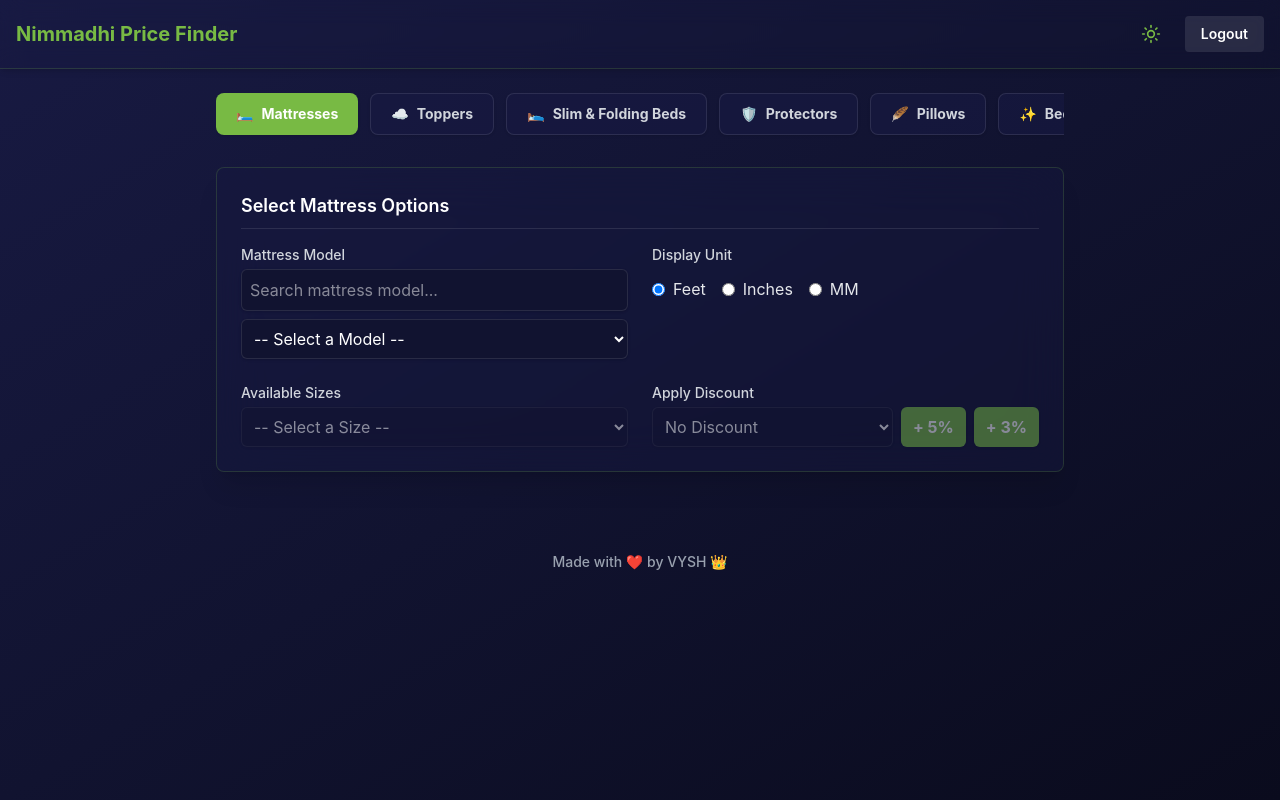
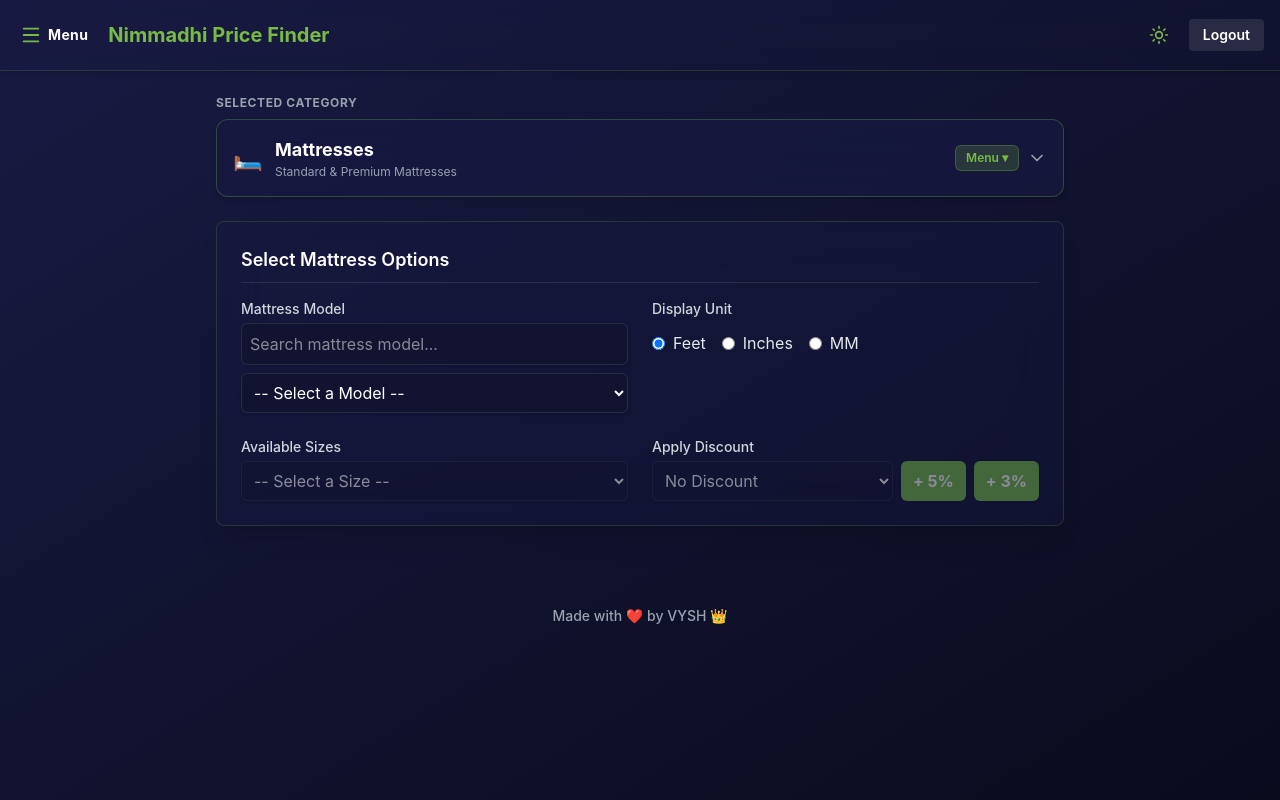
Before and after one commit to b-vysh/Nimmadhi-Price-Finder, a React (Vite) app: page / in a window 1280 px wide. Built offline with nearby package versions, Linux system fonts and the light colour scheme; sample sign-in values are in the browser's storage.

Commit message:
Change category navigation from swipe tabs to menu

```diff
--- a/src/components/PriceFinder.tsx
+++ b/src/components/PriceFinder.tsx
@@ -6,11 +6,27 @@ import { SLIMBED_DATA } from '../data/slimbeds';
 import { PROTECTOR_DATA } from '../data/protectors';
 import { PILLOW_DATA } from '../data/pillows';
 import { BEDSPREAD_DATA } from '../data/bedspreads';
-import { Moon, Sun } from 'lucide-react';
+import { Moon, Sun, Menu, X, ChevronDown, Check } from 'lucide-react';
 
 const DISCOUNTS = [0, 10, 20, 30, 40, 50];
 type UnitType = 'feet' | 'inches' | 'metric';
 type TabType = 'mattress' | 'topper' | 'slimbed' | 'protector' | 'pillow' | 'bedspread';
+
+interface CategoryOption {
+  id: TabType;
+  label: string;
+  icon: string;
+  subtitle: string;
+}
+
+const CATEGORIES: CategoryOption[] = [
+  { id: 'mattress', label: 'Mattresses', icon: '🛏️', subtitle: 'Standard & Premium Mattresses' },
+  { id: 'topper', label: 'Mattress Toppers', icon: '☁️', subtitle: 'Memory, Latex & PU 2" Toppers' },
+  { id: 'slimbed', label: 'Slim & Folding Beds', icon: '🛌', subtitle: 'Foam Slimbeds & Folding Beds' },
+  { id: 'protector', label: 'Waterproof Protectors', icon: '🛡️', subtitle: '12" PRO Fitted Protectors' },
+  { id: 'pillow', label: 'Pillows', icon: '🪶', subtitle: 'Micro, Foam, Latex & Memory Pillows' },
+  { id: 'bedspread', label: 'Bed Spreads & Comforter', icon: '✨', subtitle: 'Bed Spreads, 7D Prints & Comforters' },
+];
 
 const PriceFinder = () => {
   const navigate = useNavigate();
@@ -21,6 +37,8 @@ const PriceFinder = () => {
   const [discount, setDiscount] = useState<number>(0);
   const [extraDiscounts, setExtraDiscounts] = useState<number[]>([]);
   const [modelSearch, setModelSearch] = useState('');
+  const [isDropdownOpen, setIsDropdownOpen] = useState(false);
+  const [isDrawerOpen, setIsDrawerOpen] = useState(false);
   const [isDark, setIsDark] = useState(
     () => localStorage.getItem('theme') !== 'light'
   );
@@ -50,6 +68,8 @@ const PriceFinder = () => {
 
   const currentModel = currentDataset.find((m) => m.id === selectedModel);
   const currentSize = currentModel?.sizes.find((s) => s.sizeId === selectedSize);
+
+  const currentCategory = CATEGORIES.find((c) => c.id === activeTab) || CATEGORIES[0];
 
   const getSizeDisplay = (sizeId: string) => {
     const sizeData = STANDARD_SIZES[sizeId];
@@ -90,6 +110,8 @@ const PriceFinder = () => {
       setExtraDiscounts([]);
       setModelSearch('');
     }
+    setIsDropdownOpen(false);
+    setIsDrawerOpen(false);
   };
 
   const getTabTitle = () => {
@@ -109,9 +131,20 @@ const PriceFinder = () => {
 
   return (
     <div className="min-h-screen bg-gray-50 dark:bg-gradient-to-br dark:from-[#181a43] dark:via-[#111330] dark:to-[#0a0b1d] transition-colors duration-300">
-      <nav className="bg-blue-900 dark:bg-transparent dark:border-b dark:border-[#78ba44]/20 text-white p-4 flex justify-between items-center shadow-md dark:backdrop-blur-md">
-        <h1 className="text-xl font-bold dark:text-[#78ba44]">Nimmadhi Price Finder</h1>
-        <div className="flex items-center gap-4">
+      {/* Top Navbar */}
+      <nav className="bg-blue-900 dark:bg-transparent dark:border-b dark:border-[#78ba44]/20 text-white p-4 flex justify-between items-center shadow-md dark:backdrop-blur-md sticky top-0 z-30">
+        <div className="flex items-center gap-3">
+          <button
+            onClick={() => setIsDrawerOpen(true)}
+            className="p-2 -ml-1 rounded-lg hover:bg-white/10 transition-colors flex items-center gap-1.5 focus:outline-none"
+            aria-label="Open Category Menu"
+          >
+            <Menu size={22} className="text-[#78ba44]" />
+            <span className="font-bold text-sm tracking-wide">Menu</span>
+          </button>
+          <h1 className="text-lg sm:text-xl font-bold dark:text-[#78ba44]">Nimmadhi Price Finder</h1>
+        </div>
+        <div className="flex items-center gap-3">
           <button
             onClick={toggleTheme}
             className="p-2 rounded-full hover:bg-white/10 transition-colors focus:outline-none"
@@ -121,85 +154,145 @@ const PriceFinder = () => {
           </button>
           <button
             onClick={handleLogout}
-            className="bg-blue-800 dark:bg-white/10 hover:bg-blue-700 dark:hover:bg-white/20 px-4 py-2 rounded text-sm font-semibold transition"
+            className="bg-blue-800 dark:bg-white/10 hover:bg-blue-700 dark:hover:bg-white/20 px-3.5 py-1.5 rounded text-sm font-semibold transition"
           >
             Logout
           </button>
         </div>
       </nav>
 
+      {/* Slide-over Side Drawer Menu */}
+      {isDrawerOpen && (
+        <>
+          <div
+            className="fixed inset-0 bg-black/60 backdrop-blur-sm z-40 transition-opacity"
+            onClick={() => setIsDrawerOpen(false)}
+          />
+          <aside className="fixed inset-y-0 left-0 max-w-xs w-full bg-white dark:bg-[#111330] shadow-2xl z-50 flex flex-col justify-between border-r dark:border-[#78ba44]/30 animate-in slide-in-from-left duration-200">
+            <div>
+              <div className="p-4 border-b dark:border-white/10 flex items-center justify-between">
+                <div>
+                  <h2 className="text-base font-bold text-gray-900 dark:text-white">Price Categories</h2>
+                  <p className="text-xs text-gray-500 dark:text-gray-400">Select product type to view prices</p>
+                </div>
+                <button
+                  onClick={() => setIsDrawerOpen(false)}
+                  className="p-2 rounded-lg hover:bg-gray-100 dark:hover:bg-white/10 text-gray-500 dark:text-gray-300"
+                >
+                  <X size={20} />
+                </button>
+              </div>
+
+              <div className="p-3 space-y-1">
+                {CATEGORIES.map((cat) => {
+                  const isActive = activeTab === cat.id;
+                  return (
+                    <button
+                      key={cat.id}
+                      type="button"
+                      onClick={() => handleTabChange(cat.id)}
+                      className={`w-full flex items-center justify-between px-3.5 py-3 rounded-xl text-left transition-all ${
+                        isActive
+                          ? 'bg-blue-600 dark:bg-[#78ba44] text-white font-bold shadow-md'
+                          : 'hover:bg-gray-100 dark:hover:bg-white/5 text-gray-700 dark:text-gray-200'
+                      }`}
+                    >
+                      <div className="flex items-center gap-3">
+                        <span className="text-2xl">{cat.icon}</span>
+                        <div>
+                          <div className="text-sm font-semibold">{cat.label}</div>
+                          <div className={`text-xs ${isActive ? 'text-white/80' : 'text-gray-400 dark:text-gray-500'}`}>
+                            {cat.subtitle}
+                          </div>
+                        </div>
+                      </div>
+                      {isActive && <Check size={18} />}
+                    </button>
+                  );
+                })}
+              </div>
+            </div>
+
+            <div className="p-4 border-t dark:border-white/10 text-center text-xs text-gray-400">
+              Nimmadhi Sleep Solutions
+            </div>
+          </aside>
+        </>
+      )}
+
       <main className="max-w-4xl mx-auto p-4 sm:p-6">
-        {/* Navigation Tabs */}
-        <div className="flex gap-2 sm:gap-3 mb-6 overflow-x-auto pb-2 scrollbar-none">
+        {/* Category Menu Selector */}
+        <div className="relative mb-6">
+          <label className="block text-xs font-bold text-gray-500 dark:text-gray-400 uppercase tracking-wider mb-2">
+            Selected Category
+          </label>
           <button
             type="button"
-            onClick={() => handleTabChange('mattress')}
-            className={`flex items-center gap-2 px-4 sm:px-5 py-2.5 rounded-lg font-bold text-sm whitespace-nowrap transition-all shadow-sm ${
-              activeTab === 'mattress'
-                ? 'bg-blue-600 dark:bg-[#78ba44] text-white shadow-md'
-                : 'bg-white dark:bg-[#181a43]/60 text-gray-700 dark:text-gray-300 hover:bg-gray-100 dark:hover:bg-white/10 border border-gray-200 dark:border-white/10'
-            }`}
+            onClick={() => setIsDropdownOpen(!isDropdownOpen)}
+            className="w-full flex items-center justify-between p-3.5 sm:p-4 bg-white dark:bg-[#181a43]/60 dark:backdrop-blur-xl border border-gray-200 dark:border-[#78ba44]/30 rounded-xl shadow-md text-left transition-all hover:border-[#78ba44]"
           >
-            <span>🛏️</span> Mattresses
+            <div className="flex items-center gap-3">
+              <span className="text-2xl">{currentCategory.icon}</span>
+              <div>
+                <div className="text-base sm:text-lg font-bold text-gray-900 dark:text-white">
+                  {currentCategory.label}
+                </div>
+                <div className="text-xs text-gray-500 dark:text-gray-400">
+                  {currentCategory.subtitle}
+                </div>
+              </div>
+            </div>
+            <div className="flex items-center gap-2">
+              <span className="text-xs font-semibold px-2.5 py-1 rounded-md bg-blue-50 dark:bg-[#78ba44]/20 text-blue-700 dark:text-[#78ba44] border border-blue-200 dark:border-[#78ba44]/30">
+                Menu ▾
+              </span>
+              <ChevronDown
+                className={`transition-transform duration-200 text-gray-500 dark:text-gray-400 ${
+                  isDropdownOpen ? 'rotate-180 text-[#78ba44]' : ''
+                }`}
+                size={20}
+              />
+            </div>
           </button>
-          <button
-            type="button"
-            onClick={() => handleTabChange('topper')}
-            className={`flex items-center gap-2 px-4 sm:px-5 py-2.5 rounded-lg font-bold text-sm whitespace-nowrap transition-all shadow-sm ${
-              activeTab === 'topper'
-                ? 'bg-blue-600 dark:bg-[#78ba44] text-white shadow-md'
-                : 'bg-white dark:bg-[#181a43]/60 text-gray-700 dark:text-gray-300 hover:bg-gray-100 dark:hover:bg-white/10 border border-gray-200 dark:border-white/10'
-            }`}
-          >
-            <span>☁️</span> Toppers
-          </button>
-          <button
-            type="button"
-            onClick={() => handleTabChange('slimbed')}
-            className={`flex items-center gap-2 px-4 sm:px-5 py-2.5 rounded-lg font-bold text-sm whitespace-nowrap transition-all shadow-sm ${
-              activeTab === 'slimbed'
-                ? 'bg-blue-600 dark:bg-[#78ba44] text-white shadow-md'
-                : 'bg-white dark:bg-[#181a43]/60 text-gray-700 dark:text-gray-300 hover:bg-gray-100 dark:hover:bg-white/10 border border-gray-200 dark:border-white/10'
-            }`}
-          >
-            <span>🛌</span> Slim & Folding Beds
-          </button>
-          <button
-            type="button"
-            onClick={() => handleTabChange('protector')}
-            className={`flex items-center gap-2 px-4 sm:px-5 py-2.5 rounded-lg font-bold text-sm whitespace-nowrap transition-all shadow-sm ${
-              activeTab === 'protector'
-                ? 'bg-blue-600 dark:bg-[#78ba44] text-white shadow-md'
-                : 'bg-white dark:bg-[#181a43]/60 text-gray-700 dark:text-gray-300 hover:bg-gray-100 dark:hover:bg-white/10 border border-gray-200 dark:border-white/10'
-            }`}
-          >
-            <span>🛡️</span> Protectors
-          </button>
-          <button
-            type="button"
-            onClick={() => handleTabChange('pillow')}
-            className={`flex items-center gap-2 px-4 sm:px-5 py-2.5 rounded-lg font-bold text-sm whitespace-nowrap transition-all shadow-sm ${
-              activeTab === 'pillow'
-                ? 'bg-blue-600 dark:bg-[#78ba44] text-white shadow-md'
-                : 'bg-white dark:bg-[#181a43]/60 text-gray-700 dark:text-gray-300 hover:bg-gray-100 dark:hover:bg-white/10 border border-gray-200 dark:border-white/10'
-            }`}
-          >
-            <span>🪶</span> Pillows
-          </button>
-          <button
-            type="button"
-            onClick={() => handleTabChange('bedspread')}
-            className={`flex items-center gap-2 px-4 sm:px-5 py-2.5 rounded-lg font-bold text-sm whitespace-nowrap transition-all shadow-sm ${
-              activeTab === 'bedspread'
-                ? 'bg-blue-600 dark:bg-[#78ba44] text-white shadow-md'
-                : 'bg-white dark:bg-[#181a43]/60 text-gray-700 dark:text-gray-300 hover:bg-gray-100 dark:hover:bg-white/10 border border-gray-200 dark:border-white/10'
-            }`}
-          >
-            <span>✨</span> Bed Spreads & Comforter
-          </button>
+
+          {/* Dropdown Menu List */}
+          {isDropdownOpen && (
+            <>
+              <div
+                className="fixed inset-0 z-10"
+                onClick={() => setIsDropdownOpen(false)}
+              />
+              <div className="absolute z-20 left-0 right-0 mt-2 bg-white dark:bg-[#111330] border border-gray-200 dark:border-[#78ba44]/30 rounded-xl shadow-2xl overflow-hidden py-1 divide-y divide-gray-100 dark:divide-white/5 animate-in fade-in duration-100">
+                {CATEGORIES.map((cat) => {
+                  const isActive = activeTab === cat.id;
+                  return (
+                    <button
+                      key={cat.id}
+                      type="button"
+                      onClick={() => handleTabChange(cat.id)}
+                      className={`w-full flex items-center justify-between px-4 py-3.5 text-left transition-colors ${
+                        isActive
+                          ? 'bg-blue-50 dark:bg-[#78ba44]/20 text-blue-900 dark:text-[#78ba44] font-bold'
+                          : 'hover:bg-gray-50 dark:hover:bg-white/5 text-gray-700 dark:text-gray-200'
+                      }`}
+                    >
+                      <div className="flex items-center gap-3">
+                        <span className="text-2xl">{cat.icon}</span>
+                        <div>
+                          <div className="text-sm font-semibold">{cat.label}</div>
+                          <div className="text-xs text-gray-400 dark:text-gray-500">{cat.subtitle}</div>
+                        </div>
+                      </div>
+                      {isActive && <Check className="text-[#78ba44]" size={20} />}
+                    </button>
+                  );
+                })}
+              </div>
+            </>
+          )}
         </div>
 
-        {/* PILLOWS TAB VIEW */}
+        {/* PILLOWS VIEW */}
         {activeTab === 'pillow' && (
           <div className="bg-white dark:bg-[#181a43]/40 dark:backdrop-blur-xl dark:border dark:border-[#78ba44]/20 rounded-lg shadow-xl p-4 sm:p-6 mb-6 transition-colors duration-300">
             <div className="flex flex-col sm:flex-row sm:items-center justify-between gap-4 border-b dark:border-white/10 pb-4 mb-4">
```
